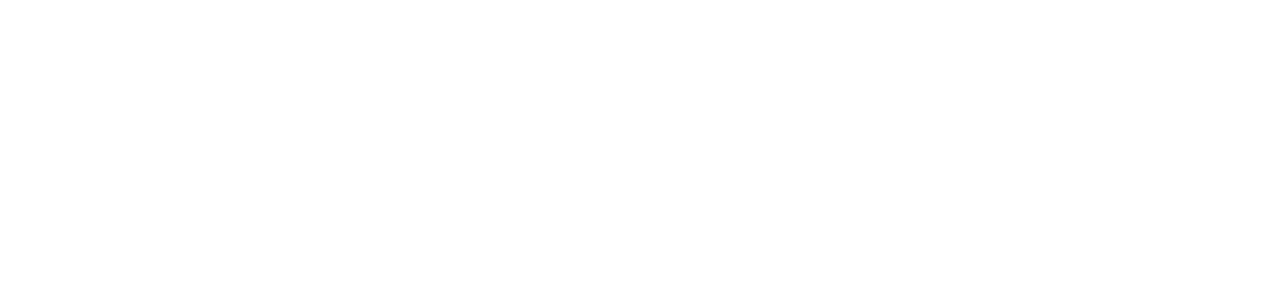
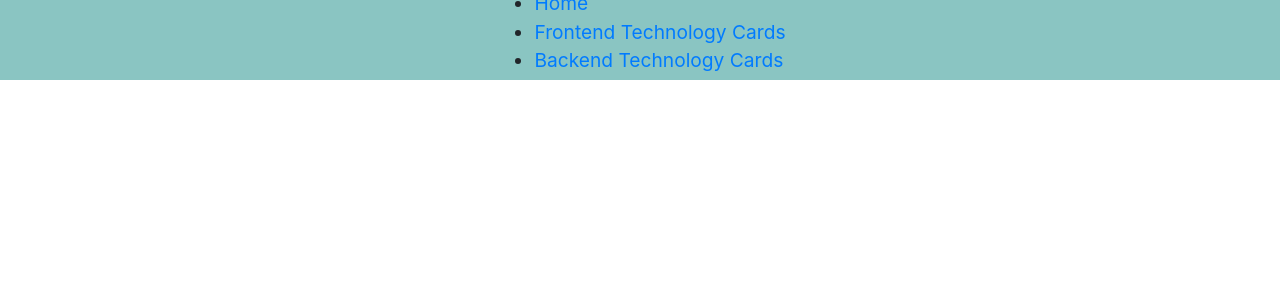
Before and after one commit to RobinHeath-Albuquerque/FlashCards_VS, a React (Create React App) app: page / in a window 1280 px wide. Shown: the top 300 px of the page. Built offline with nearby package versions, Linux system fonts and the light colour scheme.

Commit message:
Adding in NavBar folder with NavBar.js, Css

```diff
--- a/package.json
+++ b/package.json
@@ -7,7 +7,9 @@
     "@testing-library/react": "^11.2.6",
     "@testing-library/user-event": "^12.8.3",
     "bootstrap": "^4.6.0",
+    "mdbreact": "^5.0.2",
     "react": "^17.0.2",
+    "react-bootstrap": "^1.5.2",
     "react-dom": "^17.0.2",
     "react-scripts": "4.0.3",
     "web-vitals": "^1.1.1"
--- /dev/null
+++ b/src/components/NavBar/MenuItem.js
@@ -0,0 +1,19 @@
+export const MenuItems = [
+    {
+        title: 'Home',
+        url: '#',
+        cName: 'nav-links'
+    },
+    {
+        title: 'Frontend Technology Cards',
+        url: '#',
+        cName: 'nav-links'
+    },
+    {
+        title: 'Backend Technology Cards',
+        url: '#',
+        cName: 'nav-links'
+    },
+
+
+]
--- /dev/null
+++ b/src/components/NavBar/NavBar.css
@@ -0,0 +1,21 @@
+.NavBarItems {
+    background: rgb(138, 197, 194);
+    height:  80px;
+    display: flex;
+    justify-content: center;
+    align-items: center;
+    font-size: 1.2rem;
+
+}
+
+nav-menu {
+    display: grid;
+    grid-template-columns: repeat(5, auto);
+    grid-gap: 10px;
+    list-style: none;
+    text-align: center;
+    width: 70vw;
+    justify-content: end;
+    margin-right: 2rem;
+
+}
--- /dev/null
+++ b/src/components/NavBar/NavBar.js
@@ -0,0 +1,36 @@
+import React, { Component } from 'react';
+import { MenuItems } from "./MenuItem";
+import './NavBar.css';
+
+class NavBar extends Component {
+
+  render() {
+    return(
+      <nav className="NavBarItems">
+
+        <ul>
+          {MenuItems.map((item, index) => {
+              return (
+                <li key={index}>
+                  <a className={item.cName} href={item.url}>
+                  {item.title}
+
+                  </a>
+                  </li>
+
+              )
+
+          }) }
+
+        </ul>
+      </nav>
+    )
+  }
+}
+
+
+
+
+
+
+export default NavBar;
--- a/src/components/app.css
+++ b/src/components/app.css
@@ -1,17 +1,6 @@
-.col-align{
-    text-align: center;
-
+* {
+    box-sizing: border-box;
+    margin: 0;
+    padding: 0;
+    font-family: 'Gill Sans', 'Gill Sans MT', Calibri, 'Trebuchet MS', sans-serif;
 }
-
-.center {
-    margin: 0;
-    position: absolute;
-    top: 50%;
-    left: 50%;
-    -ms-transform: translate(-50%, -50%);
-    transform: translate(-50%, -50%);
-}
-
-.row-spacer {
-    margin-bottom: 2em;
-}
--- a/src/components/app.jsx
+++ b/src/components/app.jsx
@@ -1,34 +1,17 @@
-import React, { useState } from 'react';
-import FlashCardList from './FlashCardList';
+import React from 'react';
+//import FlashCardList from './FlashCardList';
+import NavBar from './NavBar/NavBar';
+//import './App.css';
+
 
 
 function App() {
-    const [flashcards] = useState(Sample_FlashCards)
     return (
-        <FlashCardList flashcards={flashcards} />
-    );
+        <div className="App">
+            <NavBar />
+
+        </div>
+    )
 }
 
-const Sample_FlashCards = [
-    {
-        id:1,
-        question: 'React.js',
-        answer: 'Open-source, front end, JavaScript Library for builing UX or UI components'
-
-    },
-    {
-        id:2,
-        question: 'HTML',
-        answer: 'Hyper Text Markup Language'
-
-    },
-    {
-        id:3,
-        question: 'Css',
-        answer: 'Cascading Style Sheets'
-
-    }
-]
-
-
 export default App;
```
Also changed, not shown: src/components/Button.css (added), src/components/Button.js (added), 1 other file (tests, documents, lock files or other folders).
